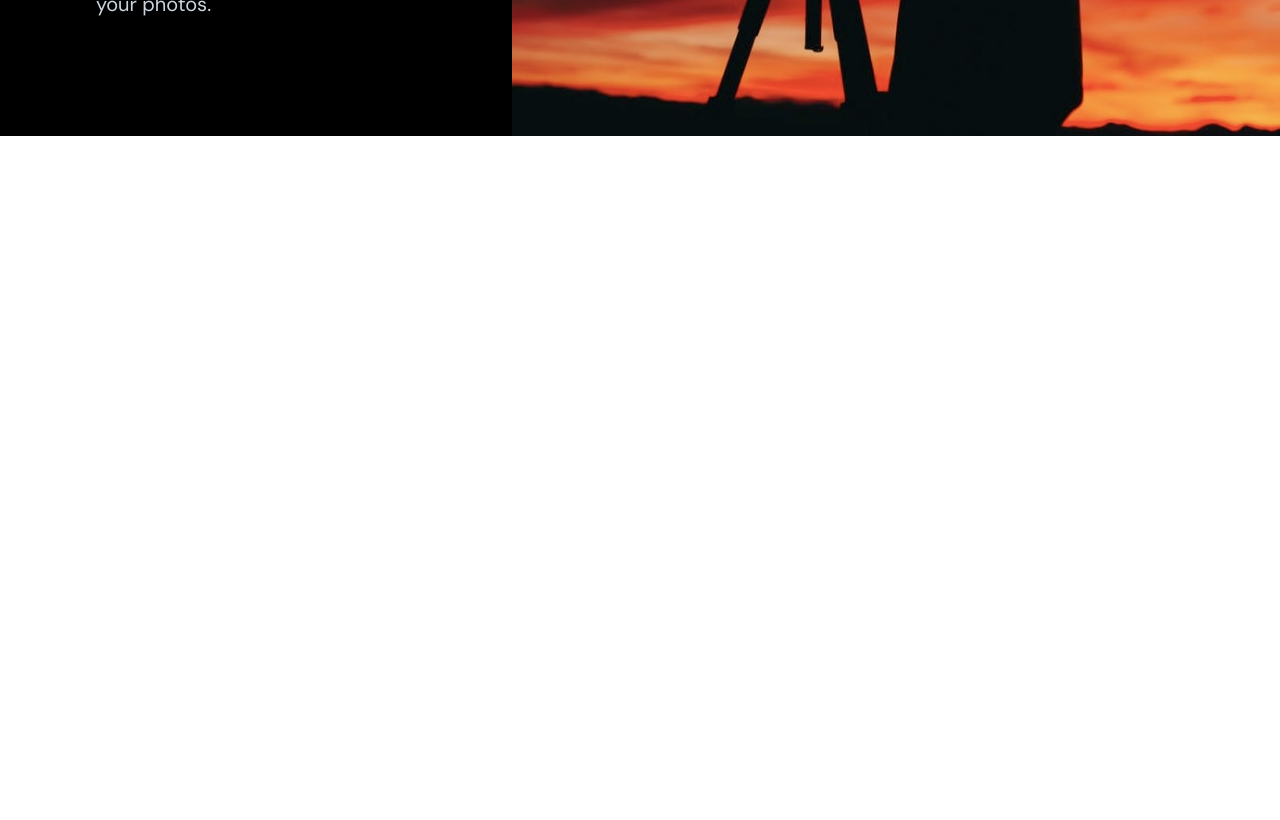
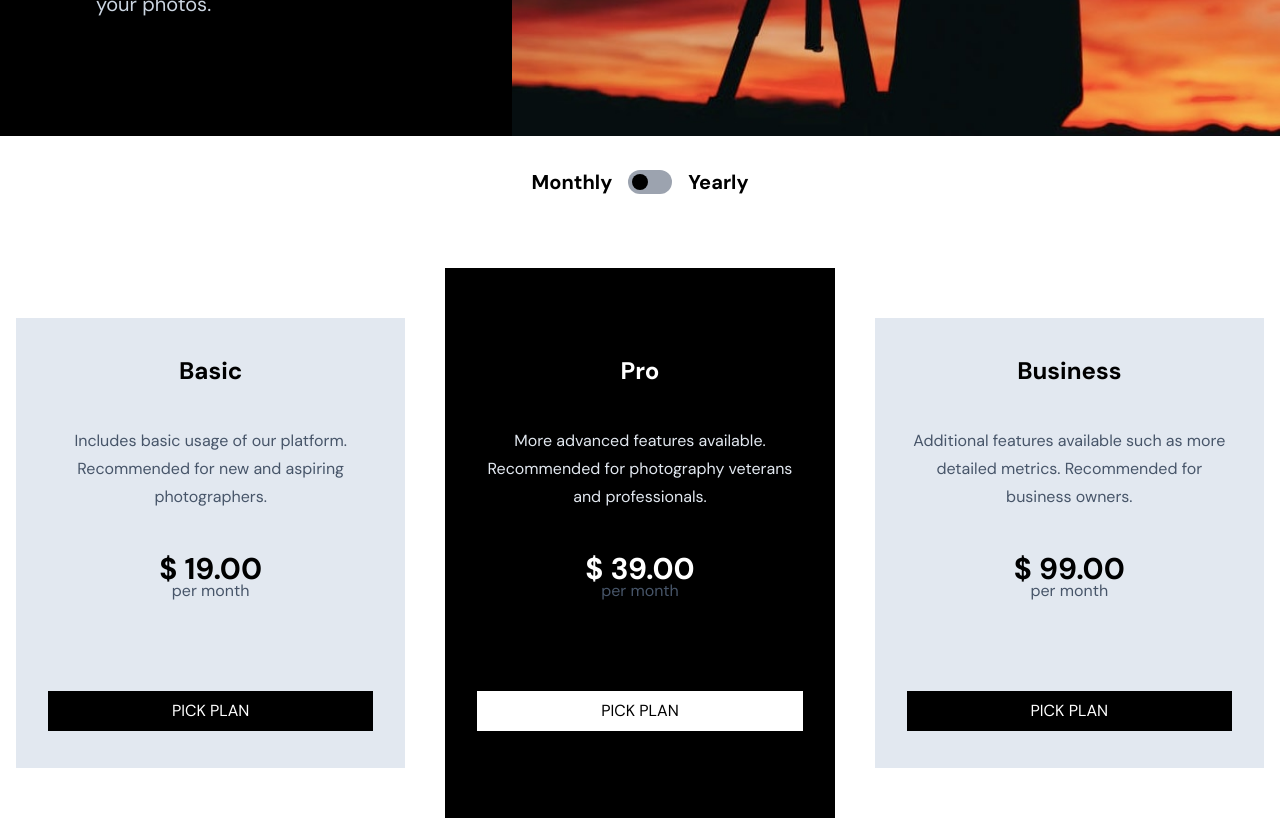
Before and after one commit to PhilaniNcube/photosnap, a Next.js app: page /pricing in a window 1280 px wide. Shown: the part 360-1180 px from the top of the page. Built offline with nearby package versions, Linux system fonts and the light colour scheme.

Commit message:
pricing grid

```diff
--- a/app/globals.css
+++ b/app/globals.css
@@ -20,6 +20,6 @@
 
 @layer components {
     .gradient {
-      @apply bg-gradient-to-bl from-gard-three via-grad-two to-grad-one
+      @apply bg-gradient-to-bl from-grad-three via-grad-two to-grad-one
     }
 }
--- a/app/pricing/PricingSection.tsx
+++ b/app/pricing/PricingSection.tsx
@@ -1,10 +1,89 @@
+"use client"
+import {useState} from 'react';
+import { Switch } from "@headlessui/react";
+
 const PricingSection = () => {
-  return <div className="min-h-screen bg-white">
-    <div className="max-w-7xl mx-auto px-4">
-      <div className="grid grid-cols-1 md:grid-cols-2 lg:grid-cols-3 gap-3">
 
+const [enabled, setEnabled] = useState(false);
+
+  return (
+    <div className="min-h-screen bg-white">
+      <div className="max-w-7xl mx-auto px-4">
+        <div className="flex justify-center items-center space-x-4 py-8">
+          <h3 className="text-xl text-black">Monthly</h3>
+          <Switch
+            checked={enabled}
+            onChange={setEnabled}
+            className={`${
+              enabled ? "bg-black" : "bg-gray-400"
+            } relative inline-flex h-6 w-11 items-center rounded-full`}
+          >
+            <span className="sr-only">Enable notifications</span>
+            <span
+              className={`${
+                enabled ? "translate-x-6 bg-white" : "translate-x-1 bg-black"
+              } inline-block h-4 w-4 transform rounded-full  transition-all duration-200`}
+            />
+          </Switch>
+          <h3 className="text-xl text-black">Yearly</h3>
+        </div>
+
+        <div className="grid grid-cols-1 md:grid-cols-2 lg:grid-cols-3 items-center gap-10 mt-10">
+          <article className="w-full h-[450px] bg-slate-200 p-8 flex flex-col justify-center space-y-10 items-center">
+            <h3 className="text-2xl text-black">Basic</h3>
+            <p className="text-slate-600 text-center text-base leading-7">
+              Includes basic usage of our platform. Recommended for new and
+              aspiring photographers.
+            </p>
+            <h4 className="text-3xl text-black">
+              $ {enabled ? "190.00" : "19.00"}
+            </h4>
+            <p className="text-base text-slate-600 -translate-y-12">
+              {" "}
+              {enabled ? "per year" : "per month"}
+            </p>
+
+            <button className="w-full text-center text-white bg-black py-2 text-md uppercase">
+              Pick Plan
+            </button>
+          </article>
+          <article className="w-full h-[550px] bg-black p-8 flex flex-col justify-center space-y-10 items-center">
+            <h3 className="text-2xl text-white">Pro</h3>
+            <p className="text-slate-200 text-center text-base leading-7">
+              More advanced features available. Recommended for photography
+              veterans and professionals.
+            </p>
+            <h4 className="text-3xl text-white">
+              $ {enabled ? "390.00" : "39.00"}
+            </h4>
+            <p className="text-base text-slate-600 -translate-y-12">
+              {" "}
+              {enabled ? "per year" : "per month"}
+            </p>
+            <button className="w-full text-center text-black bg-white py-2 text-md uppercase">
+              Pick Plan
+            </button>
+          </article>
+          <article className="w-full h-[450px] bg-slate-200 p-8 flex flex-col justify-center space-y-10 items-center">
+            <h3 className="text-2xl text-black">Business</h3>
+            <p className="text-slate-600 text-center text-base leading-7">
+              Additional features available such as more detailed metrics.
+              Recommended for business owners.
+            </p>
+            <h4 className="text-3xl text-black">
+              $ {enabled ? "990.00" : "99.00"}
+            </h4>
+            <p className="text-base text-slate-600 -translate-y-12">
+              {" "}
+              {enabled ? "per year" : "per month"}
+            </p>
+            <button className="w-full text-center text-white bg-black py-2 text-md uppercase">
+              Pick Plan
+            </button>
+          </article>
+        </div>
       </div>
     </div>
-  </div>;
+  );
 };
 export default PricingSection;
--- a/package.json
+++ b/package.json
@@ -9,6 +9,7 @@
     "lint": "next lint"
   },
   "dependencies": {
+    "@headlessui/react": "^1.7.4",
     "@next/font": "^13.0.6",
     "@types/node": "18.11.10",
     "@types/react": "18.0.26",
```
Also changed, not shown: 1 other file (tests, documents, lock files or other folders).
